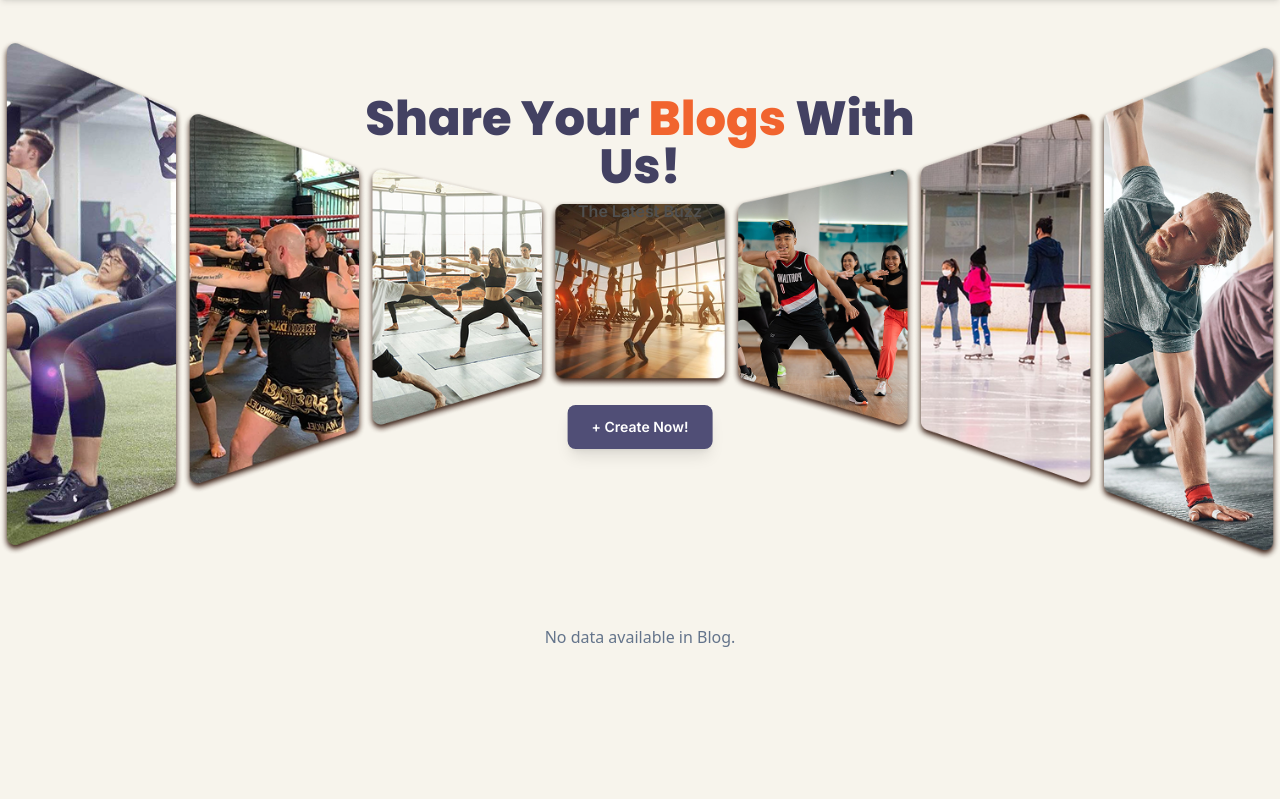
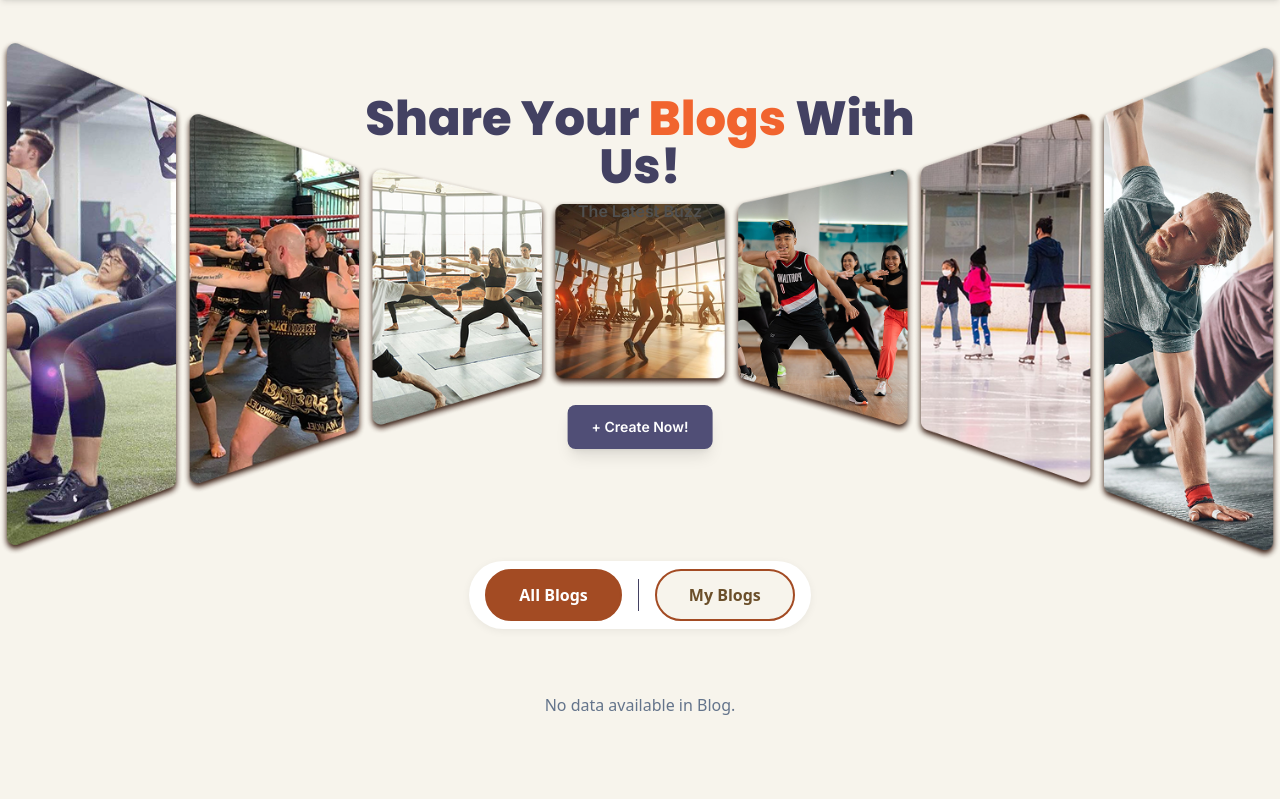
Before and after one commit to ReServe-Project/ReServe, a Django app: page /blog/?filter=all in a window 1280 px wide. Shown: the part 70-869 px from the top of the page. Run offline with Django 5.2, Linux system fonts and the light colour scheme; data that the repository does not hold is empty; some libraries are stand-ins or nearby versions.

Commit message:
Adding filter

```diff
--- a/blog/templates/main_blog.html
+++ b/blog/templates/main_blog.html
@@ -45,7 +45,30 @@
             </a>
         {% endif %}
     </div>
-
+    <!-- Add at the top of your blog list section -->
+    <div class="flex items-center justify-center my-0">
+      <div class="bg-white rounded-full shadow flex items-center px-4 py-2 space-x-4" style="box-shadow: 0 2px 8px rgba(0,0,0,0.06);">
+        <a href="?filter=all"
+           class="px-8 py-3 rounded-full font-semibold transition
+                  {% if filter_type == 'all' %}
+                    bg-[#A34B23] text-white border-2 border-[#A34B23]
+                  {% else %}
+                    bg-[#F7F4EC] text-[#6B4F2A] border-2 border-[#A34B23]
+                  {% endif %}">
+          All Blogs
+        </a>
+        <span class="h-8 w-px bg-[#434162]"></span>
+        <a href="?filter=my"
+           class="px-8 py-3 rounded-full font-semibold transition
+                  {% if filter_type == 'my' %}
+                    bg-[#A34B23] text-white border-2 border-[#A34B23]
+                  {% else %}
+                    bg-[#F7F4EC] text-[#6B4F2A] border-2 border-[#A34B23]
+                  {% endif %}">
+          My Blogs
+        </a>
+      </div>
+    </div>
     {% if not blog_list %}
         <p class="text-center text-slate-500 mt-16">No data available in Blog.</p>
     {% else %}
--- a/blog/views.py
+++ b/blog/views.py
@@ -8,12 +8,15 @@ from django.contrib import messages
 from django.contrib.auth.decorators import login_required
 
 def main_blog(request):
-    blog_list = Blog.objects.all()
-
+    filter_type = request.GET.get('filter', 'all')
+    if filter_type == 'my':
+        blog_list = Blog.objects.filter(user=request.user)
+    else:
+        blog_list = Blog.objects.all()
     context = {
-        'blog_list': blog_list
+        'blog_list': blog_list,
+        'filter_type': filter_type,
     }
-
     return render(request, "main_blog.html", context)
 
 def create_blog(request):
--- a/templates/registration/login.html
+++ b/templates/registration/login.html
@@ -18,7 +18,7 @@
       <img src="{% static 'accounts/img/logo.png' %}" alt="ReServe">
     </div>
     <!-- same trick as register: inline bg so VS Code stops whining -->
-    <div class="track-hero" style='background-image:url("{% static "accounts/img/track-bg.jpg" %}")'></div>
+    <div class="track-hero" style="background-image:url('{% static 'accounts/img/track-bg.jpg' %}')"></div>
   </section>
 
   <!-- Right: form side -->
```
Also changed, not shown: blog/templates/blog_details.html (+34 -13 lines).
